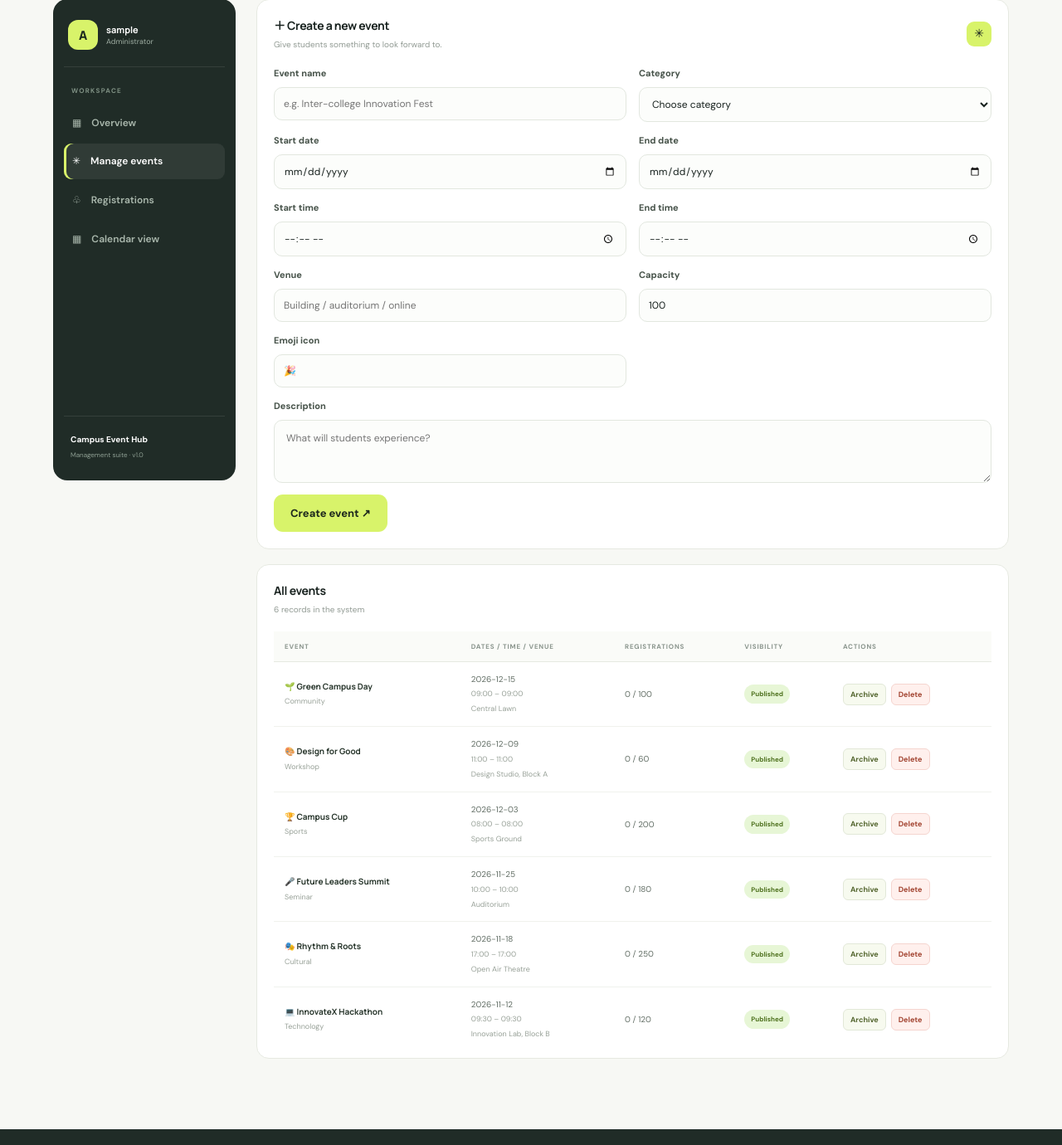
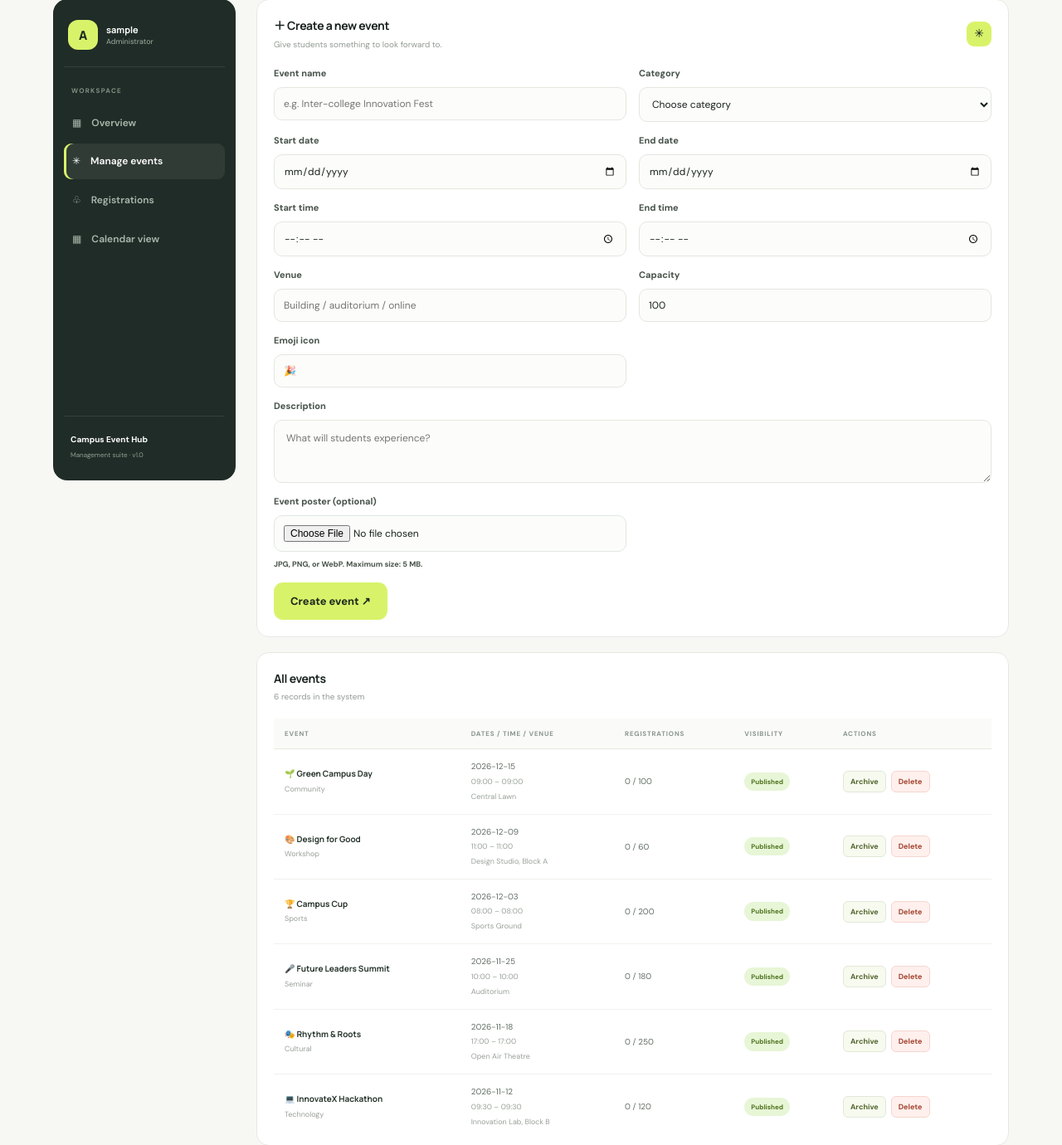
Before and after one commit to AditiSinghal123/Campus-Event-Hub, a Flask app: page /admin/events in a window 1280 px wide. Shown: the part 277-1657 px from the top of the page at 83% size. Run offline with Flask 3, Linux system fonts and the light colour scheme; the visitor is signed in with stand-in values (Sample User, id 1); data comes from the database, SQL or seed files in the repository; data that the repository does not hold is empty.

Commit message:
Add Cloudinary event poster uploads

```diff
--- a/app.py
+++ b/app.py
@@ -3,13 +3,30 @@ from datetime import datetime, date, timedelta
 from functools import wraps
 from flask import Flask, render_template, request, redirect, url_for, session, flash, g
 from werkzeug.security import generate_password_hash, check_password_hash
+import cloudinary
+import cloudinary.uploader
 
 BASE_DIR = os.path.abspath(os.path.dirname(__file__))
 DB_PATH = os.path.join(BASE_DIR, "campus_events.db")
+
 app = Flask(__name__)
-app.secret_key = os.environ.get("SECRET_KEY", "change-this-secret-key-before-deployment")
+app.secret_key = os.environ.get(
+    "SECRET_KEY",
+    "change-this-secret-key-before-deployment"
+)
+
 app.config["SESSION_COOKIE_HTTPONLY"] = True
 app.config["SESSION_COOKIE_SAMESITE"] = "Lax"
+
+# Event poster upload configuration
+app.config["MAX_CONTENT_LENGTH"] = 5 * 1024 * 1024
+
+cloudinary.config(
+    cloud_name=os.environ.get("CLOUDINARY_CLOUD_NAME"),
+    api_key=os.environ.get("CLOUDINARY_API_KEY"),
+    api_secret=os.environ.get("CLOUDINARY_API_SECRET"),
+    secure=True
+)
 
 def get_db():
     if "db" not in g:
@@ -64,7 +81,7 @@ def init_db():
     );
     """)
 
-    # Add new date/time columns without deleting existing data
+       # Add new date/time columns without deleting existing data
     columns = {
         row[1]
         for row in db.execute("PRAGMA table_info(events)").fetchall()
@@ -80,6 +97,15 @@ def init_db():
             db.execute(
                 f"ALTER TABLE events ADD COLUMN {column} TEXT"
             )
+
+    # Add poster URL support without deleting existing events
+    columns = {
+        row[1]
+        for row in db.execute("PRAGMA table_info(events)").fetchall()
+    }
+
+    if "poster_url" not in columns:
+        db.execute("ALTER TABLE events ADD COLUMN poster_url TEXT")
 
     # Preserve existing events using their original dates and times
     db.execute("""
@@ -340,6 +366,7 @@ def admin_dashboard():
 
 @app.route("/admin/events", methods=["GET", "POST"])
 @admin_required
+
 def admin_events():
     db = get_db()
 
@@ -356,16 +383,19 @@ def admin_events():
 
         try:
             capacity = max(1, int(request.form.get("capacity", "100")))
-        except ValueError:
+        except (ValueError, TypeError):
             capacity = 100
 
         emoji = request.form.get("image_emoji", "🎉").strip()[:8] or "🎉"
+        poster = request.files.get("poster")
+        poster_url = None
 
         if not all([
             title, category, description, venue,
             start_date, end_date, start_time, end_time
         ]):
             flash("Please fill in all required event details.", "danger")
+
         else:
             try:
                 start_day = date.fromisoformat(start_date)
@@ -375,32 +405,74 @@ def admin_events():
                 datetime.strptime(end_time, "%H:%M")
 
                 if end_day < start_day:
-                    raise ValueError("End date must not precede start date.")
+                    raise ValueError(
+                        "End date must not precede start date."
+                    )
 
                 if end_day == start_day and end_time < start_time:
-                    raise ValueError("End time must not precede start time.")
+                    raise ValueError(
+                        "End time must not precede start time."
+                    )
 
             except ValueError:
                 flash(
-                    "Enter valid dates and times. The end must not be before the start.",
+                    "Enter valid dates and times. "
+                    "The end must not be before the start.",
                     "danger"
                 )
+
             else:
+                # Upload a poster only when a file is selected.
+                if poster and poster.filename:
+                    allowed_extensions = {"jpg", "jpeg", "png", "webp"}
+                    filename = poster.filename
+                    extension = (
+                        filename.rsplit(".", 1)[-1].lower()
+                        if "." in filename else ""
+                    )
+
+                    if extension not in allowed_extensions:
+                        flash(
+                            "Please upload a JPG, JPEG, PNG, or WebP poster.",
+                            "danger"
+                        )
+                        return redirect(url_for("admin_events"))
+
+                    try:
+                        result = cloudinary.uploader.upload(
+                            poster,
+                            folder="campus_event_hub/posters",
+                            resource_type="image",
+                            allowed_formats=["jpg", "jpeg", "png", "webp"]
+                        )
+                        poster_url = result["secure_url"]
+
+                    except Exception:
+                        app.logger.exception("Cloudinary poster upload failed")
+                        flash(
+                            "Poster upload failed. Check your Cloudinary "
+                            "environment variables and try again.",
+                            "danger"
+                        )
+                        return redirect(url_for("admin_events"))
+
                 db.execute("""
                     INSERT INTO events (
                         title, category, description, venue,
                         event_date, event_time,
                         capacity, image_emoji,
                         event_start_date, event_end_date,
-                        event_start_time, event_end_time
+                        event_start_time, event_end_time,
+                        poster_url
                     )
-                    VALUES (?, ?, ?, ?, ?, ?, ?, ?, ?, ?, ?, ?)
+                    VALUES (?, ?, ?, ?, ?, ?, ?, ?, ?, ?, ?, ?, ?)
                 """, (
                     title, category, description, venue,
                     start_date, start_time,
                     capacity, emoji,
                     start_date, end_date,
-                    start_time, end_time
+                    start_time, end_time,
+                    poster_url
                 ))
 
                 db.commit()
--- a/requirements.txt
+++ b/requirements.txt
@@ -1,2 +1,3 @@
 Flask>=3.0,<4.0
 gunicorn
+cloudinary
--- a/templates/admin_events.html
+++ b/templates/admin_events.html
@@ -44,7 +44,7 @@
         <span class="panel-spark">✳</span>
       </div>
 
-      <form method="post" class="admin-event-form">
+      <form method="post" class="admin-event-form" enctype="multipart/form-data">
         <label>
           Event name
           <input name="title" required placeholder="e.g. Inter-college Innovation Fest">
@@ -110,10 +110,19 @@
           <textarea name="description" required rows="3" placeholder="What will students experience?"></textarea>
         </label>
 
+        <label>
+  Event poster (optional)
+  <input
+    type="file"
+    name="poster"
+    accept=".jpg,.jpeg,.png,.webp,image/jpeg,image/png,image/webp"
+  >
+  <small>JPG, PNG, or WebP. Maximum size: 5 MB.</small>
+</label>
         <div class="full-field">
           <button class="btn btn-lime" type="submit">Create event ↗</button>
         </div>
-      </form>
+    </form>
 
 
 <script>
```
